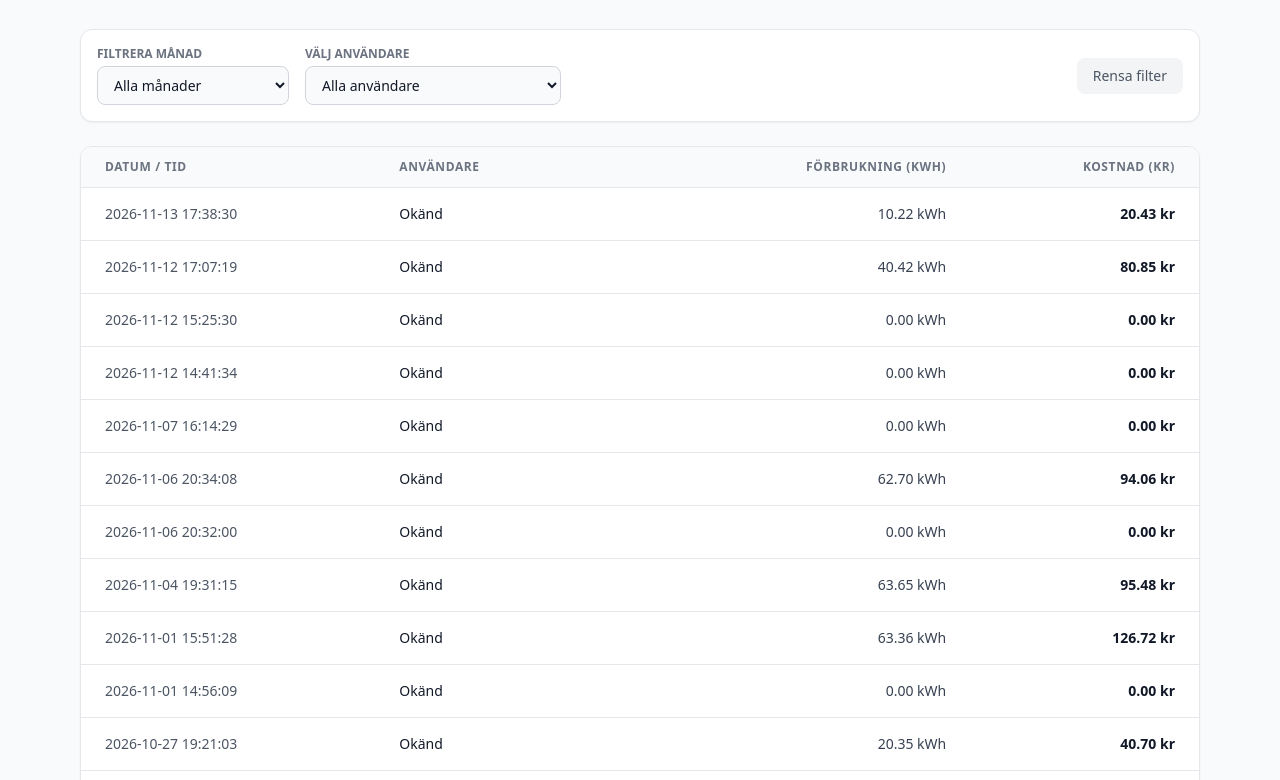
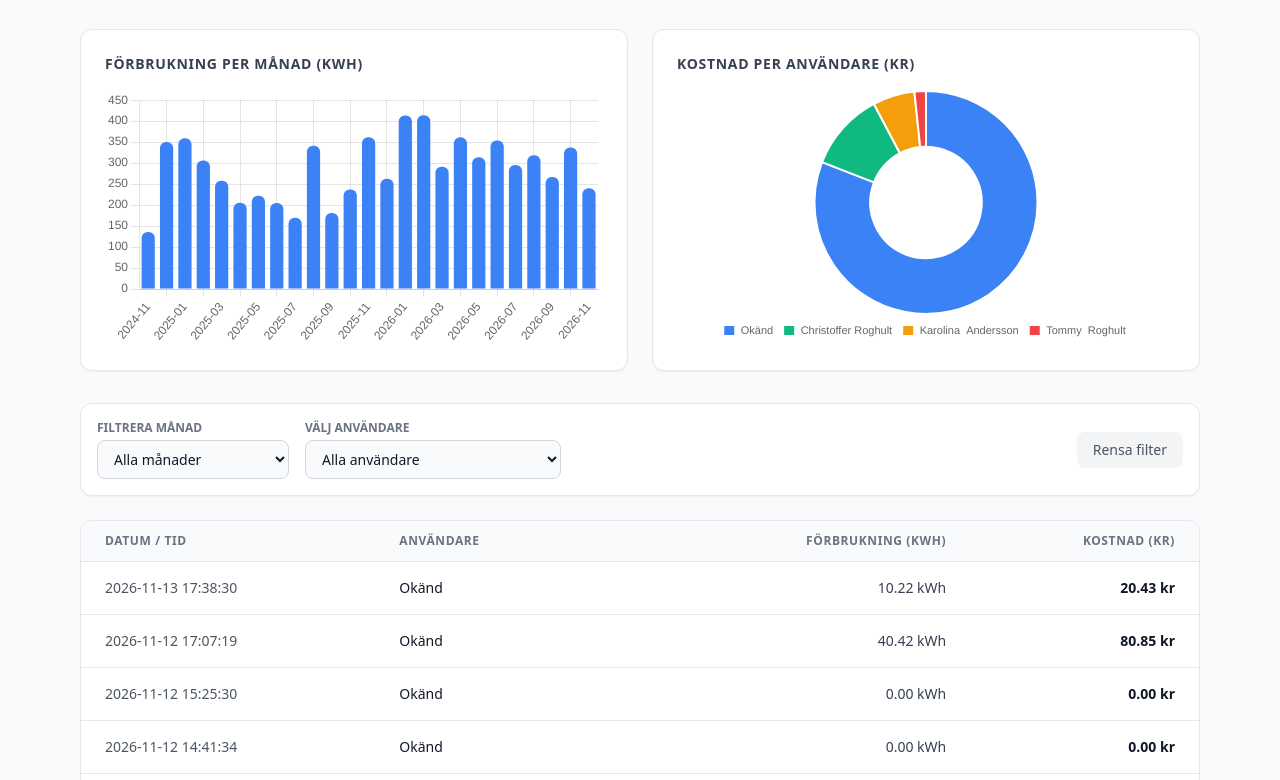
Before and after one commit to croghult/Elbilsladdning, a plain HTML site: page docs/index.html in a window 1280 px wide. Shown: the part 241-1021 px from the top of the page. Drawn offline with nearby package versions, Linux system fonts and the light colour scheme.

Commit message:
Update index.html

```diff
--- a/docs/index.html
+++ b/docs/index.html
@@ -4,14 +4,17 @@
     <meta charset="UTF-8">
     <meta name="viewport" content="width=device-width, initial-scale=1.0">
     <title>Zaptec Laddningsstatistik</title>
+    <!-- Tailwind CSS för snygg design -->
     <script src="https://cdn.tailwindcss.com"></script>
+    <!-- Chart.js för grafer -->
+    <script src="https://cdn.jsdelivr.net/npm/chart.js"></script>
 </head>
 <body class="bg-gray-50 text-gray-900 font-sans antialiased">
     <div class="max-w-6xl mx-auto px-4 py-8">
         <header class="mb-8 flex flex-col md:flex-row md:items-center md:justify-between gap-4">
             <div>
                 <h1 class="text-3xl font-bold tracking-tight text-gray-900">Zaptec Laddningsstatistik</h1>
-                <p class="text-sm text-gray-500 mt-1">Visar förbrukning och faktisk kostnad baserat på elpris.</p>
+                <p class="text-sm text-gray-500 mt-1">Översikt över förbrukning, grafer och faktiska elkostnader.</p>
             </div>
             <div id="last-updated" class="text-xs text-gray-400 bg-white px-3 py-2 rounded-lg border shadow-sm">
                 Laddar data...
@@ -31,6 +34,22 @@
             <div class="bg-white p-6 rounded-xl border shadow-sm">
                 <p class="text-sm font-medium text-gray-500">Antal sessioner</p>
                 <p id="kpi-sessions" class="text-3xl font-bold text-gray-900 mt-2">0 st</p>
+            </div>
+        </div>
+
+        <!-- Grafer-sektion -->
+        <div class="grid grid-cols-1 md:grid-cols-2 gap-6 mb-8">
+            <div class="bg-white p-6 rounded-xl border shadow-sm">
+                <h3 class="text-sm font-semibold text-gray-700 mb-4 uppercase tracking-wider">Förbrukning per månad (kWh)</h3>
+                <div class="relative h-64">
+                    <canvas id="monthlyChart"></canvas>
+                </div>
+            </div>
+            <div class="bg-white p-6 rounded-xl border shadow-sm">
+                <h3 class="text-sm font-semibold text-gray-700 mb-4 uppercase tracking-wider">Kostnad per användare (kr)</h3>
+                <div class="relative h-64">
+                    <canvas id="userChart"></canvas>
+                </div>
             </div>
         </div>
 
@@ -75,6 +94,8 @@
 
     <script>
         let allData = [];
+        let monthlyChartInstance = null;
+        let userChartInstance = null;
 
         async function loadData() {
             try {
@@ -92,7 +113,6 @@
         }
 
         function populateFilters() {
-            // Fyll månader
             const months = [...new Set(allData.map(s => s.date.substring(0, 7)))].sort().reverse();
             const monthSelect = document.getElementById('filter-month');
             months.forEach(m => {
@@ -102,7 +122,6 @@
                 monthSelect.appendChild(opt);
             });
 
-            // Fyll användare i dropdown
             const users = [...new Set(allData.map(s => s.user))].sort();
             const userSelect = document.getElementById('filter-user');
             users.forEach(u => {
@@ -143,6 +162,74 @@
             document.getElementById('kpi-kwh').innerText = `${totalKwh.toFixed(1)} kWh`;
             document.getElementById('kpi-cost').innerText = `${totalCost.toFixed(0)} kr`;
             document.getElementById('kpi-sessions').innerText = `${data.length} st`;
+
+            updateCharts(data);
+        }
+
+        function updateCharts(data) {
+            // 1. Gruppera för månad (kWh)
+            const monthlyData = {};
+            // 2. Gruppera per användare (Kostnad)
+            const userData = {};
+
+            data.forEach(s => {
+                const month = s.date.substring(0, 7);
+                const cost = s.cost || (s.energy * 1.50);
+
+                monthlyData[month] = (monthlyData[month] || 0) + s.energy;
+                userData[s.user] = (userData[s.user] || 0) + cost;
+            });
+
+            // Sortera månader kronologiskt
+            const sortedMonths = Object.keys(monthlyData).sort();
+            const monthlyKwhValues = sortedMonths.map(m => monthlyData[m]);
+
+            // Sortera användare efter högst kostnad
+            const sortedUsers = Object.keys(userData).sort((a, b) => userData[b] - userData[a]);
+            const userCostValues = sortedUsers.map(u => userData[u]);
+
+            // Skapa/Uppdatera Månadsgraf
+            const ctxMonthly = document.getElementById('monthlyChart').getContext('2d');
+            if (monthlyChartInstance) monthlyChartInstance.destroy();
+            monthlyChartInstance = new Chart(ctxMonthly, {
+                type: 'bar',
+                data: {
+                    labels: sortedMonths,
+                    datasets: [{
+                        label: 'kWh',
+                        data: monthlyKwhValues,
+                        backgroundColor: '#3b82f6',
+                        borderRadius: 6
+                    }]
+                },
+                options: {
+                    responsive: true,
+                    maintainAspectRatio: false,
+                    plugins: { legend: { display: false } },
+                    scales: { y: { beginAtZero: true } }
+                }
+            });
+
+            // Skapa/Uppdatera Användargraf
+            const ctxUser = document.getElementById('userChart').getContext('2d');
+            if (userChartInstance) userChartInstance.destroy();
+            userChartInstance = new Chart(ctxUser, {
+                type: 'doughnut',
+                data: {
+                    labels: sortedUsers,
+                    datasets: [{
+                        data: userCostValues,
+                        backgroundColor: ['#3b82f6', '#10b981', '#f59e0b', '#ef4444', '#8b5cf6', '#ec4899']
+                    }]
+                },
+                options: {
+                    responsive: true,
+                    maintainAspectRatio: false,
+                    plugins: {
+                        legend: { position: 'bottom', labels: { boxWidth: 12, font: { size: 11 } } }
+                    }
+                }
+            });
         }
 
         function applyFilters() {
```
